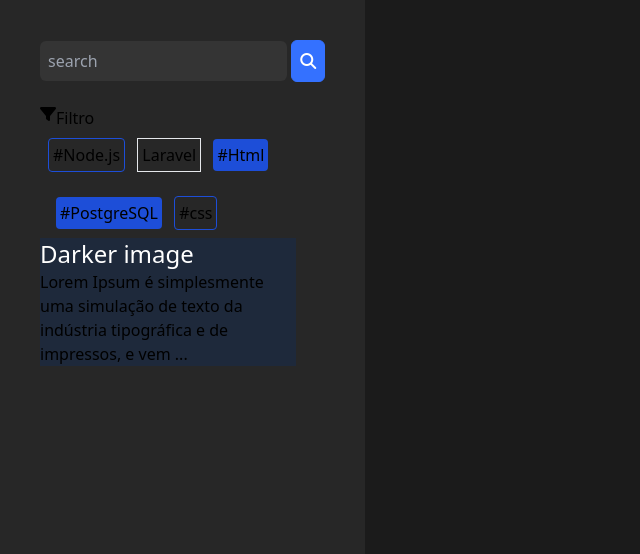
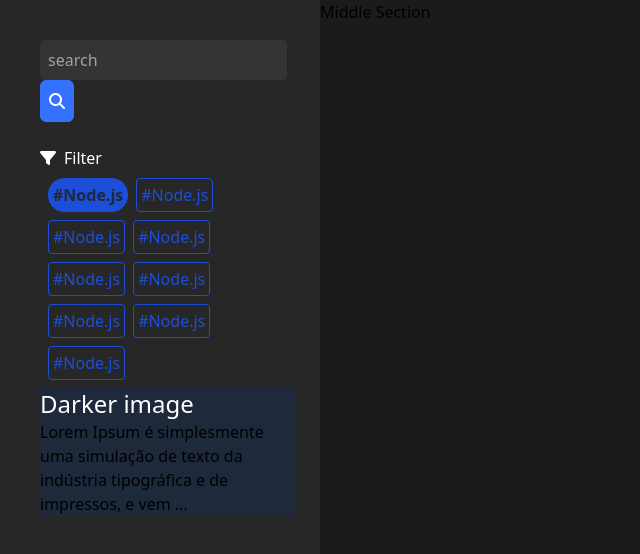
Before and after one commit to skye8-tech/notepad-web, a website: page src/pages/dashboard.html in a window 1280 px wide. Shown: the whole page, without its empty margins (0-640 px from the left). Drawn offline with nearby package versions, Linux system fonts and the light colour scheme; files that its build step writes are made by us from their sources.

Commit message:
fix styling for elements

```diff
--- a/src/pages/dashboard.html
+++ b/src/pages/dashboard.html
@@ -5,38 +5,97 @@
     <meta name="viewport" content="width=device-width, initial-scale=1.0" />
     <title>Notepad</title>
     <link rel="stylesheet" href="../styles/output.css" />
-    <link rel="stylesheet" href="https://cdnjs.cloudflare.com/ajax/libs/font-awesome/6.6.0/css/all.min.css" integrity="sha512-Kc323vGBEqzTmouAECnVceyQqyqdsSiqLQISBL29aUW4U/M7pSPA/gEUZQqv1cwx4OnYxTxve5UMg5GT6L4JJg==" crossorigin="anonymous" referrerpolicy="no-referrer" />
+    <link
+      rel="stylesheet"
+      href="https://cdnjs.cloudflare.com/ajax/libs/font-awesome/6.6.0/css/all.min.css"
+      integrity="sha512-Kc323vGBEqzTmouAECnVceyQqyqdsSiqLQISBL29aUW4U/M7pSPA/gEUZQqv1cwx4OnYxTxve5UMg5GT6L4JJg=="
+      crossorigin="anonymous"
+      referrerpolicy="no-referrer"
+    />
   </head>
   <body>
-    <section class="flex flex-nowrap h-screen w-screen  ">
-      <div class="min-w-72 h-screen bg-dark-800 p-2">
+    <section class="flex h-screen w-screen">
+      <div class="min-w-72 h-screen bg-dark-800 p-2 w-3/12">
         <div class="p-8">
-          <input type="text" placeholder="search" class="bg-dark-700 rounded-md p-2 gap-1">
-          <button class="bg-primary border border-primary text-white p-2 rounded-md"><i class="fa-solid fa-magnifying-glass"></i></button>
-          <form> <br>
-            <div class="flex">
-              <i class="fa-solid fa-filter"></i>
-              <p>Filtro</p>
+          <input
+            type="text"
+            placeholder="search"
+            class="bg-dark-700 rounded-md p-2 gap-1"
+          />
+          <button
+            class="bg-primary border border-primary text-white p-2 rounded-md"
+          >
+            <i class="fa-solid fa-magnifying-glass"></i>
+          </button>
+          <div>
+            <br />
+            <div class="flex items-center gap-x-2">
+              <i class="fa-solid fa-filter text-white"></i>
+              <p class="text-white">Filter</p>
             </div>
             <section>
-              <div class="p-2 space-x-2">
-                      <button class=" border border-blue-700 p-1 rounded /*2px*/ "> #Node.js</button>
-                      <button class= " border border--700 p-1"> Laravel</button>
-                      <button class="bg-blue-700 rounded /*2px*/ p-1" > #Html</button> <br> <br>
-                      <button class=" bg-blue-700 rounded /*2px*/ p-1"> #PostgreSQL</button>
-                      <button class="border border-blue-700 p-1 rounded /*2px*/" > #css</button>
-               </div>
-         </section>
-         <div class="bg-slate-800 w-64 ">
-          <h1 class="text-2xl text-white "> Darker image </h1>
-          <p>Lorem Ipsum é simplesmente uma simulação de texto
-           da indústria tipográfica e de impressos, e vem ...</p>
+              <div class="p-2 flex gap-2 flex-wrap" id="filters">
+                <button
+                  class="border bg-blue-700 text-gray-800 font-bold border-blue-700 p-1 rounded-2xl"
+                >
+                  #Node.js
+                </button>
+                <button
+                  class="border text-blue-700 border-blue-700 p-1 rounded"
+                >
+                  #Node.js
+                </button>
+                <button
+                  class="border text-blue-700 border-blue-700 p-1 rounded"
+                >
+                  #Node.js
+                </button>
+                <button
+                  class="border text-blue-700 border-blue-700 p-1 rounded"
+                >
+                  #Node.js
+                </button>
+                <button
+                  class="border text-blue-700 border-blue-700 p-1 rounded"
+                >
+                  #Node.js
+                </button>
+                <button
+                  class="border text-blue-700 border-blue-700 p-1 rounded"
+                >
+                  #Node.js
+                </button>
+                <button
+                  class="border text-blue-700 border-blue-700 p-1 rounded"
+                >
+                  #Node.js
+                </button>
+                <button
+                  class="border text-blue-700 border-blue-700 p-1 rounded"
+                >
+                  #Node.js
+                </button>
+                <button
+                  class="border text-blue-700 border-blue-700 p-1 rounded"
+                >
+                  #Node.js
+                </button>
+              </div>
+            </section>
+            <div class="bg-slate-800 w-64">
+              <h1 class="text-2xl text-white">Darker image</h1>
+              <p>
+                Lorem Ipsum é simplesmente uma simulação de texto da indústria
+                tipográfica e de impressos, e vem ...
+              </p>
+            </div>
           </div>
-          </form>
         </div>
       </div>
-      <div class="flex-1 h-full bg-dark-900"></div>
-      <div class="min-w-72 h-screen bg-dark-800"></div>
+      <div class="flex-1 h-full bg-dark-900 w-1/2">Middle Section</div>
+      <div class="min-w-72 h-screen bg-dark-800 text-white p-3 w-3/12">
+        <p id="username"></p>
+      </div>
     </section>
     <!-- <p class="head">Dashboard</p>
   <section class="bg-zinc-600 p-8">
@@ -58,11 +117,11 @@
 
          <section>
              <div class="p-2 space-x-2">
-                     <button class=" border border-blue-700 p-1 rounded /*2px*/ "> #Node.js</button>
+                     <button class=" border border-blue-700 p-1 rounded "> #Node.js</button>
                      <button class= " border border-blue-700 p-1"> Laravel</button>
-                     <button class="bg-blue-700 rounded /*2px*/ p-1" > #Html</button> <br> <br>
-                     <button class=" bg-blue-700 rounded /*2px*/ p-1"> #PostgreSQL</button>
-                     <button class="border border-blue-700 p-1 rounded /*2px*/" > #css</button>
+                     <button class="bg-blue-700 rounded p-1" > #Html</button> <br> <br>
+                     <button class=" bg-blue-700 rounded p-1"> #PostgreSQL</button>
+                     <button class="border border-blue-700 p-1 rounded" > #css</button>
               </div>
         </section>
          <main class>
@@ -86,5 +145,11 @@
             hello
           </h1>
     </div>   -->
+    <script>
+      const username = document.getElementById("username");
+      console.log(localStorage.getItem("name"));
+      username.textContent = localStorage.getItem("name");
+    </script>
+    <script src="../script/dashboard.js"></script>
   </body>
 </html>
```
